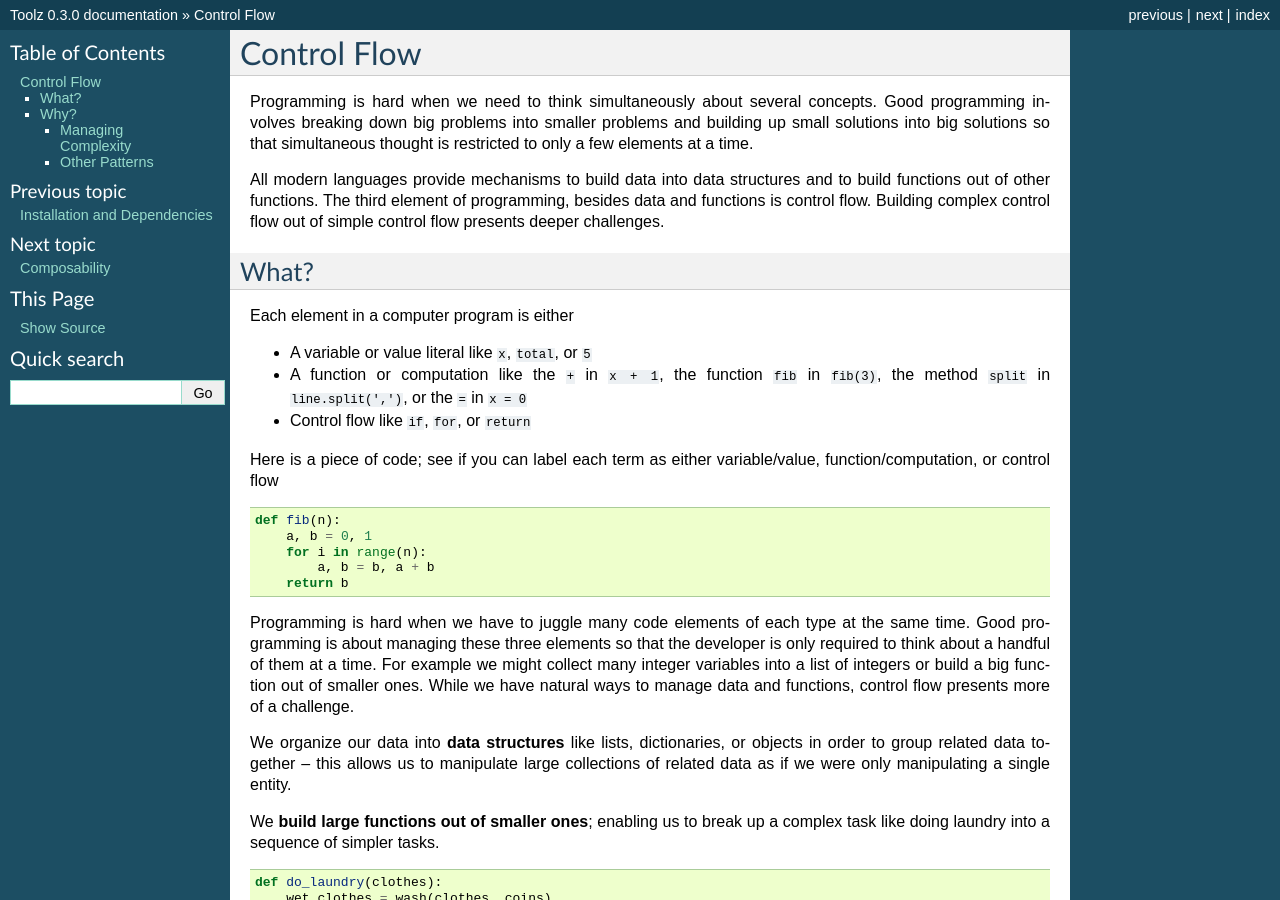
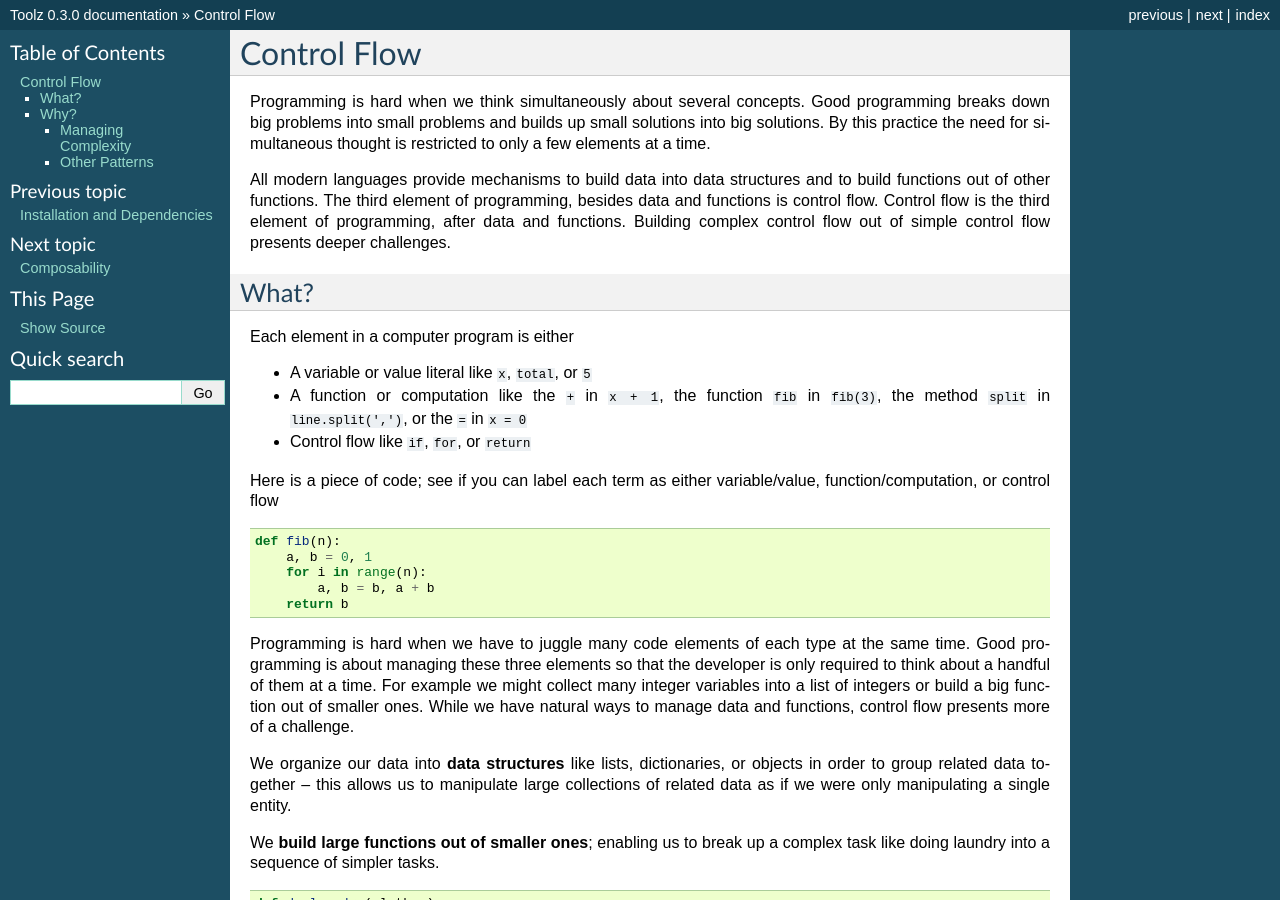
Before and after one commit to pytoolz/toolz, a Sphinx documentation site: the page built from doc/source/control.rst, in a window 1280 px wide and 900 px high. Built offline with Sphinx 7.4.7, drawn with Linux system fonts in a browser that asks for light colours.

Commit message:
rework control flow introduction

```diff
--- a/doc/source/control.rst
+++ b/doc/source/control.rst
@@ -1,15 +1,16 @@
 Control Flow
 ============
 
-Programming is hard when we need to think simultaneously about several
-concepts.  Good programming involves breaking down big problems into smaller
-problems and building up small solutions into big solutions so that
-simultaneous thought is restricted to only a few elements at a time.
+Programming is hard when we think simultaneously about several concepts.  Good
+programming breaks down big problems into small problems and
+builds up small solutions into big solutions.  By this practice the
+need for simultaneous thought is restricted to only a few elements at a time.
 
 All modern languages provide mechanisms to build data into data structures and
 to build functions out of other functions.  The third element of programming,
-besides data and functions is control flow.  Building complex control flow out
-of simple control flow presents deeper challenges.
+besides data and functions is control flow.  Control flow is the third
+element of programming, after data and functions.  Building complex control
+flow out of simple control flow presents deeper challenges.
 
 
 What?
```
